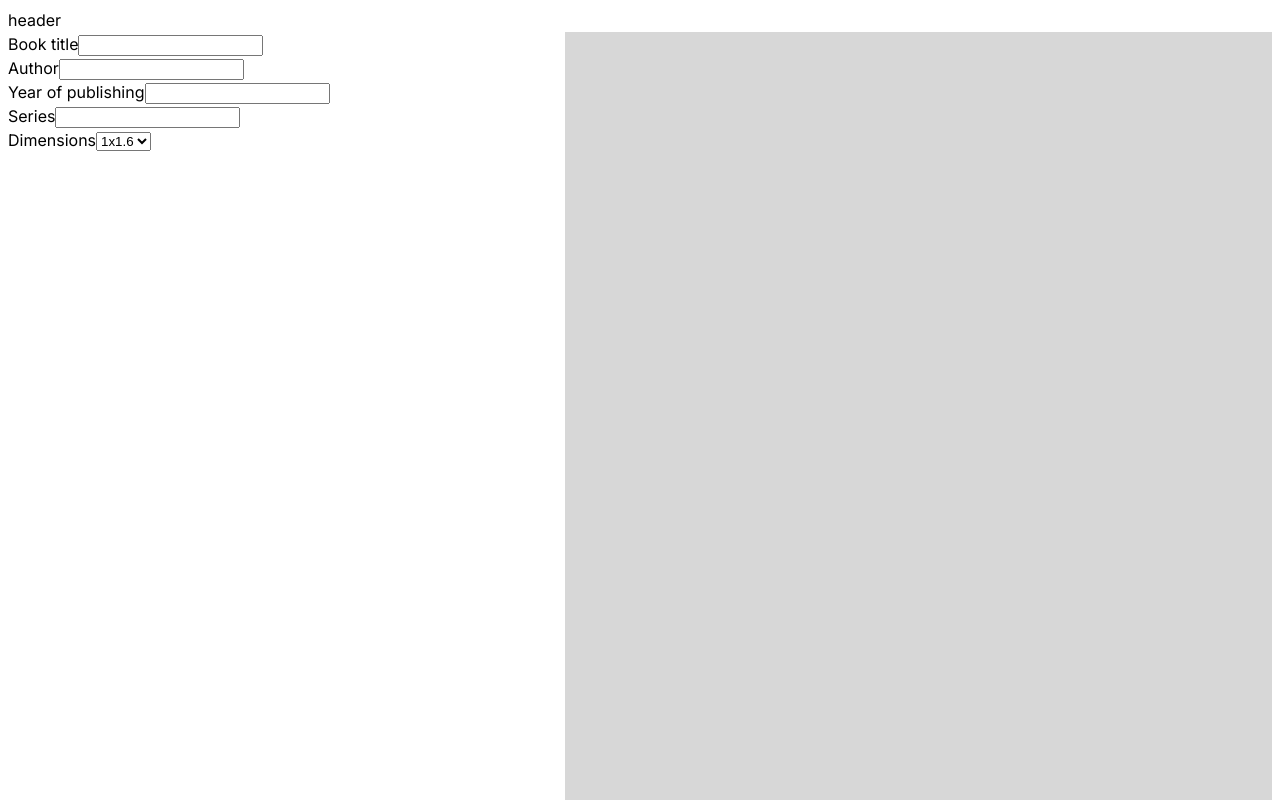
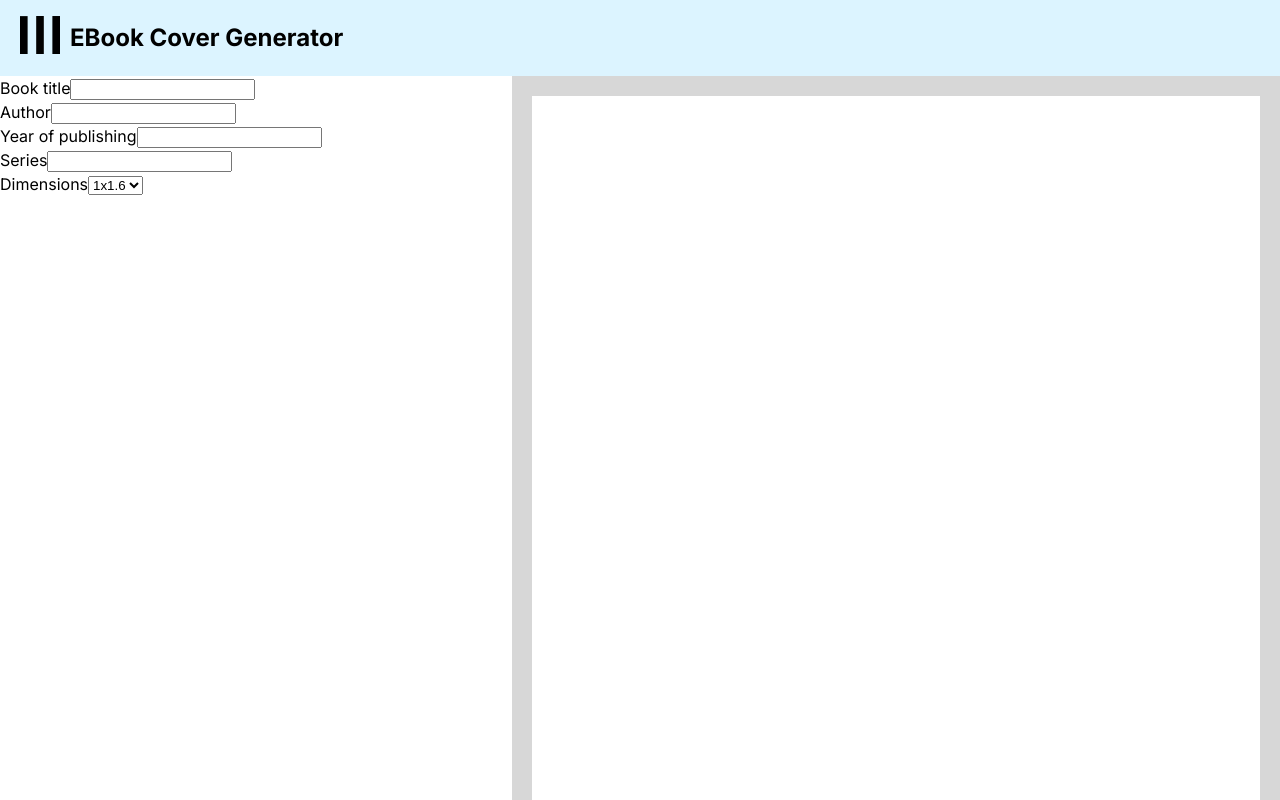
Before and after one commit to Lex-pineapple/advanced-cover-maker, a React (Vite) app: page / in a window 1280 px wide. Shown: the top 800 px of the page. Built offline with nearby package versions, Linux system fonts and the light colour scheme.

Commit message:
feat: start styling main components

```diff
--- /dev/null
+++ b/src/components/icons/logo-main.tsx
@@ -0,0 +1,21 @@
+import { IconWrapper } from '@components/icons/icon-wrapper';
+import { DetailedIconProps } from '@ts/types/general.types';
+
+export function LogoMain(props: DetailedIconProps) {
+  return (
+    <IconWrapper
+      className='logo-icon logo-icon--main icon'
+      icon={
+        <svg
+          height={props.height || '100%'}
+          width={props.width || '100%'}
+          viewBox='124 134.97 42 40.131'
+        >
+          <rect x='124' y='135.101' width='8' height='40' fill='currentColor' />
+          <rect x='141' y='134.97' width='8' height='40' fill='currentColor' />
+          <rect x='158' y='135' width='8' height='40' fill='currentColor' />
+        </svg>
+      }
+    />
+  );
+}
--- a/src/components/layout/editor/editor-panel.tsx
+++ b/src/components/layout/editor/editor-panel.tsx
@@ -3,12 +3,16 @@ import { FormContextType } from '@ts/types/form.types';
 
 import { Editor } from './editor';
 
-export function EditorPanel() {
+export function EditorWorkplace() {
   const formContext: FormContextType = useFormContext();
 
   const {
     dimensions: [storeDimensions, setStoreDimensions],
   } = formContext.settingData;
 
-  return <Editor size={storeDimensions} />;
+  return (
+    <div className='editor-workplace'>
+      <Editor size={storeDimensions} />
+    </div>
+  );
 }
--- a/src/components/layout/editor/editor.tsx
+++ b/src/components/layout/editor/editor.tsx
@@ -26,7 +26,7 @@ export function Editor(props: DetailedComponentProps<EditorProps>) {
   return (
     <div
       className={`editor ${props.className || ''}`}
-      style={{ ...spliceDimensions(props.size), backgroundColor: '#d7d7d7' }}
+      style={{ ...spliceDimensions(props.size), backgroundColor: 'white' }}
       ref={editorElem}
     >
       {Object.entries(formContext.displayData).map(
--- /dev/null
+++ b/src/components/layout/header.scss
@@ -0,0 +1,7 @@
+.header {
+  background-color: rgb(220 244 255);
+  display: flex;
+  align-items: center;
+  gap: 10px;
+  padding: 0 20px;
+}
--- a/src/components/layout/header.tsx
+++ b/src/components/layout/header.tsx
@@ -1,3 +1,12 @@
+import { LogoMain } from '@components/icons/logo-main';
+
+import './header.scss';
+
 export function Header() {
-  return <header className='header'>header</header>;
+  return (
+    <header className='header'>
+      <LogoMain width={40} />
+      <h2>EBook Cover Generator</h2>
+    </header>
+  );
 }
--- a/src/index.scss
+++ b/src/index.scss
@@ -2,6 +2,10 @@
 
 * {
   box-sizing: border-box;
+}
+
+body {
+  margin: 0;
 }
 
 :root {
@@ -13,6 +17,7 @@
 
 #root {
   max-width: 1920px;
+  margin: 0 auto;
 }
 
 a {
--- a/src/views/main/main-view.scss
+++ b/src/views/main/main-view.scss
@@ -2,7 +2,7 @@
   display: grid;
   grid-template:
     'header header'
-    'sider editor';
+    'sider editor' / 2fr 3fr;
 }
 
 .header {
@@ -13,6 +13,9 @@
   grid-area: sider;
 }
 
-.editor {
+.editor-workplace {
   grid-area: editor;
+  padding: 20px;
+  background-color: #d7d7d7;
+  aspect-ratio: 1 / 1.6;
 }
--- a/src/views/main/main-view.tsx
+++ b/src/views/main/main-view.tsx
@@ -1,12 +1,12 @@
 import { Header, Sider } from '@components/layout';
-import { EditorPanel } from '@components/layout/editor/editor-panel';
+import { EditorWorkplace } from '@components/layout/editor/editor-panel';
 
 export function MainView() {
   return (
     <div className='main'>
       <Header />
       <Sider />
-      <EditorPanel />
+      <EditorWorkplace />
     </div>
   );
 }
```
